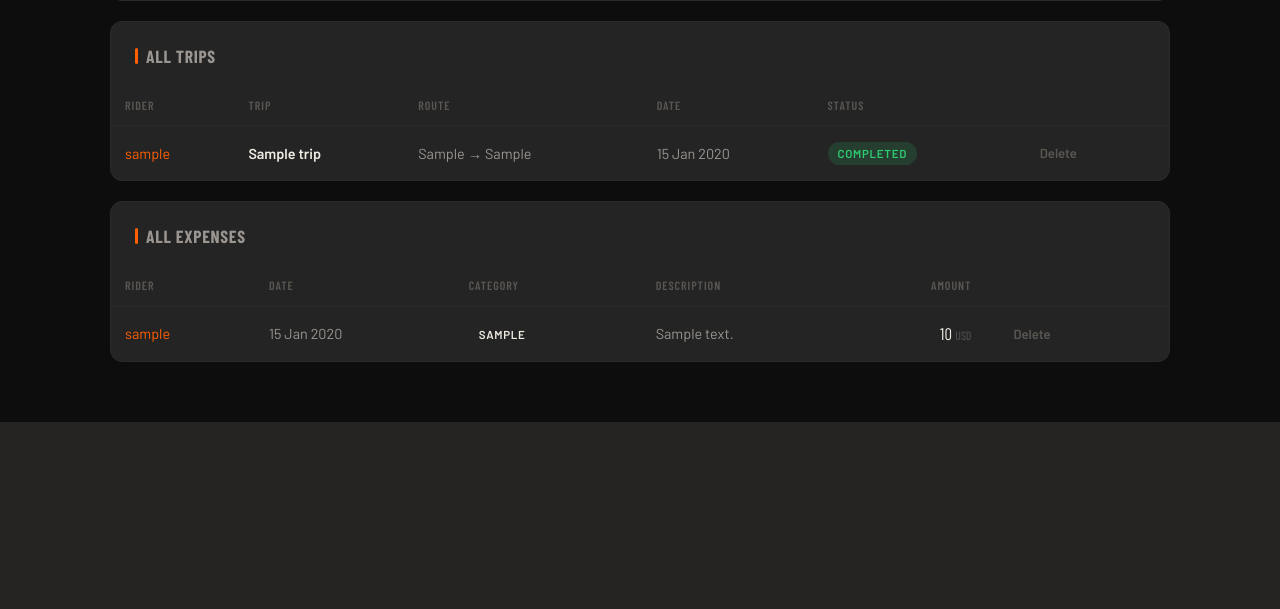
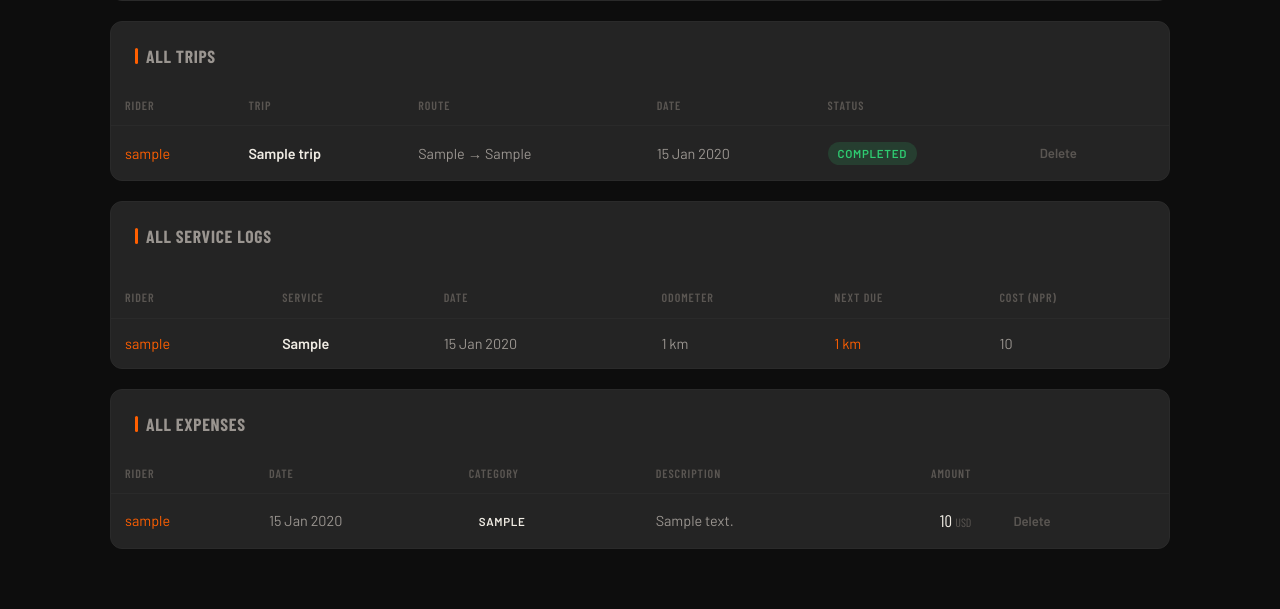
Before and after one commit to Promish-bista/motolog, a Flask app: page /admin in a window 1280 px wide. Shown: the part 581-1190 px from the top of the page. Before the commit the page ends 1003 px from the top, so only its background shows below. Run offline with Flask 3, Linux system fonts and the light colour scheme; a user stored in the database is signed in; tables that the repository leaves empty hold one stand-in row (values such as "Sample post"); some web fonts are replaced.

Commit message:
Add maintenance service logs section to admin dashboard

```diff
--- a/templates/admin_dashboard.html
+++ b/templates/admin_dashboard.html
@@ -120,7 +120,45 @@
   {% endif %}
 </div>
 
-<!-- All Expenses -->
+
+ <!-- All Maintenance and All Expenses -->
+
+<div class="card" style="margin-bottom:20px; padding:0; overflow:hidden;">
+  <div style="padding:20px 24px 12px;">
+    <div class="card-title">All Service Logs</div>
+  </div>
+  {% if maintenance %}
+  <table class="data-table">
+    <thead>
+      <tr>
+        <th>Rider</th>
+        <th>Service</th>
+        <th>Date</th>
+        <th>Odometer</th>
+        <th>Next Due</th>
+        <th>Cost (NPR)</th>
+      </tr>
+    </thead>
+    <tbody>
+      {% for log in maintenance %}
+      <tr>
+        <td style="color:var(--orange);">{{ log.rider.username }}</td>
+        <td><strong>{{ log.service_type }}</strong></td>
+        <td style="color:var(--text-secondary);">{{ log.service_date.strftime('%d %b %Y') }}</td>
+        <td style="color:var(--text-secondary);">{{ log.odometer_km|int }} km</td>
+        <td style="color:{% if log.next_due_km %}var(--orange){% else %}var(--text-muted){% endif %};">
+          {{ log.next_due_km|int ~ ' km' if log.next_due_km else '—' }}
+        </td>
+        <td style="color:var(--text-secondary);">{{ log.cost|int if log.cost else '—' }}</td>
+      </tr>
+      {% endfor %}
+    </tbody>
+  </table>
+  {% else %}
+  <div class="empty-state"><p>No service logs yet.</p></div>
+  {% endif %}
+</div>
+
 <div class="card" style="padding:0; overflow:hidden;">
   <div style="padding:20px 24px 0;">
     <div class="card-title">All Expenses</div>
```
